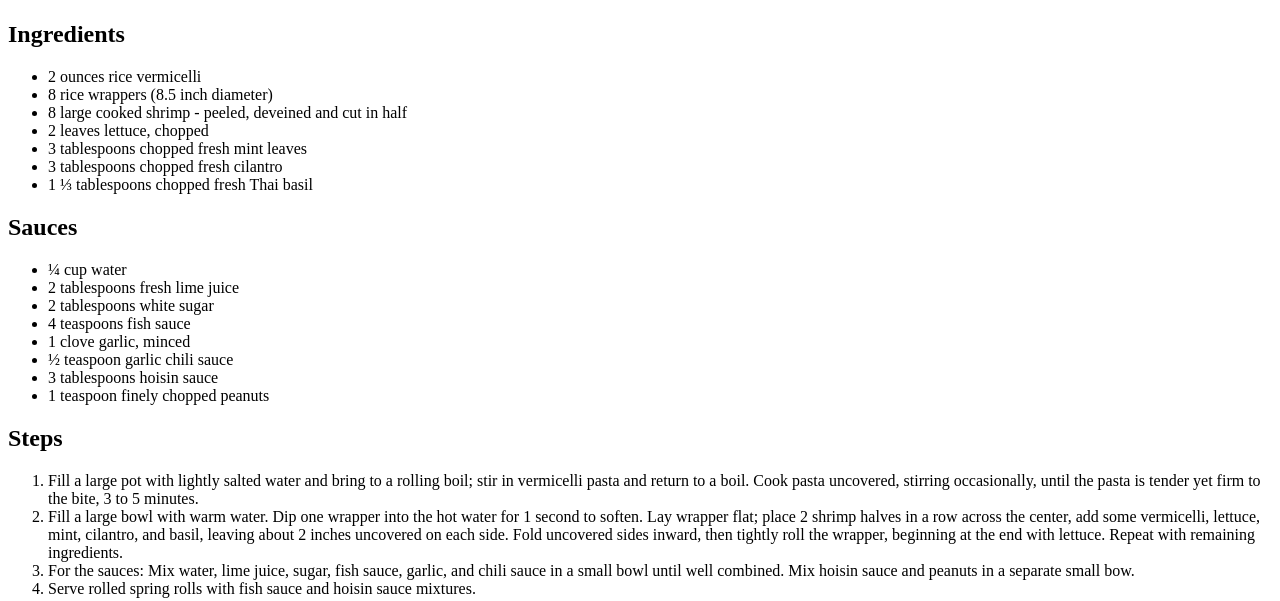
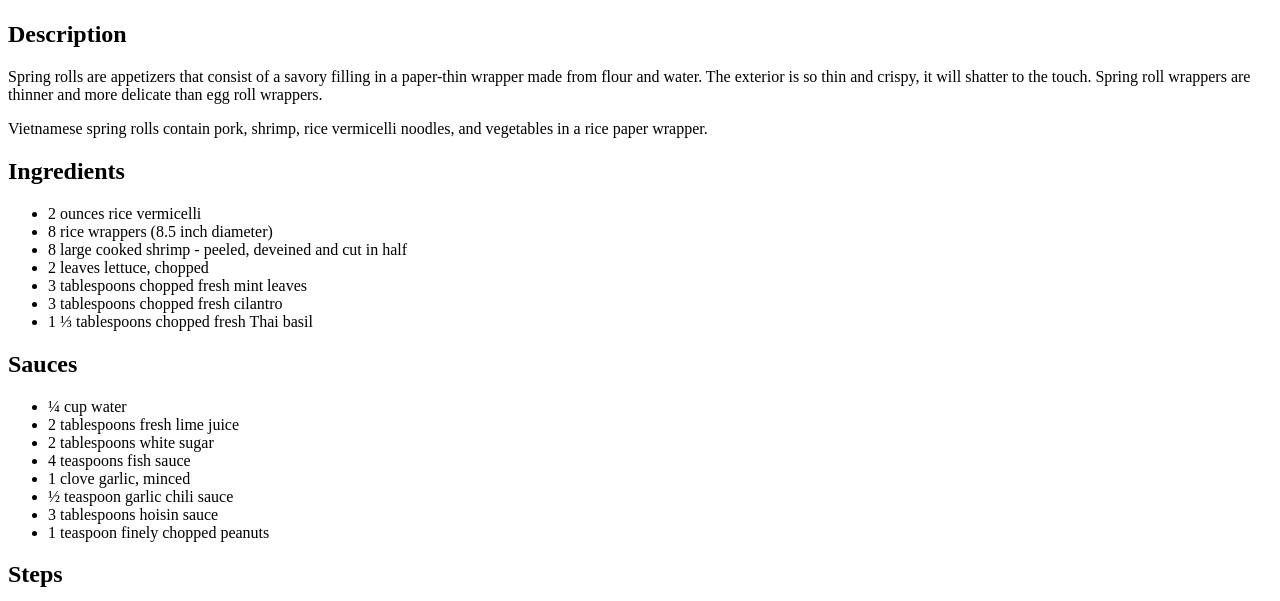
Before and after one commit to PorosEnyoyers/odin-recipes, a plain HTML site: page recipes/fresh-spring-roll.html in a window 1280 px wide. Shown: the part 244-845 px from the top of the page. Drawn offline with Linux system fonts and the light colour scheme.

Commit message:
Add content to fresh-spring-rolls.html

```diff
--- a/recipes/fresh-spring-roll.html
+++ b/recipes/fresh-spring-roll.html
@@ -13,6 +13,9 @@
 <body>
     <h1>Fresh Spring Rolls</h1>
     <img src="https://www.allrecipes.com/thmb/UTwq-EV3qMPpO1tCxTcvisXu070=/750x0/filters:no_upscale():max_bytes(150000):strip_icc():format(webp)/3647841-a4a8dec2b679405783c48c26b6c41db8.jpg" width="215" alt="four fresh rolls cut in half served with a side of fish sauce for dipping">
+    <h2>Description</h2>
+    <p>Spring rolls are appetizers that consist of a savory filling in a paper-thin wrapper made from flour and water. The exterior is so thin and crispy, it will shatter to the touch. Spring roll wrappers are thinner and more delicate than egg roll wrappers. </p>
+    <p>Vietnamese spring rolls contain pork, shrimp, rice vermicelli noodles, and vegetables in a rice paper wrapper.</p>
     <h2>Ingredients</h2>
     <ul>
         <li>2 ounces rice vermicelli</li>
```
